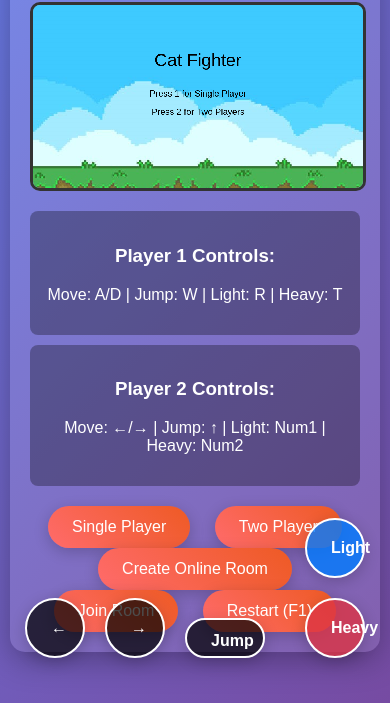
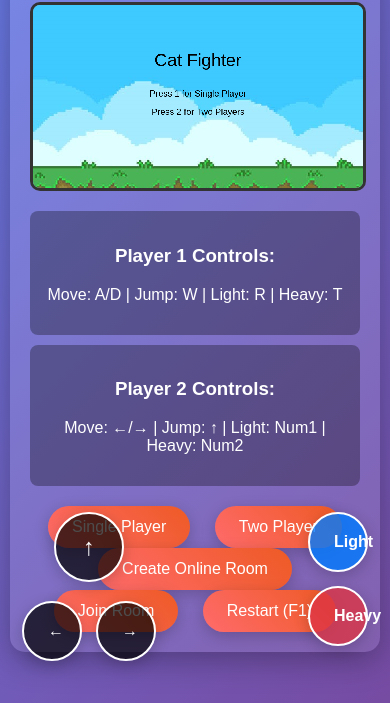
Before and after one commit to utsav7123/WebCatFighter, a website: page index.html in a window 390 px wide. Shown: the part 161-864 px from the top of the page. Drawn offline with nearby package versions, Linux system fonts and the light colour scheme.

Commit message:
Improve mobile controls: reorganize jump button like keyboard layout

```diff
--- a/index.html
+++ b/index.html
@@ -31,9 +31,13 @@
         <!-- Mobile Touch Controls -->
         <div id="mobileControls" class="mobile-controls" style="display: none;">
             <div class="touch-controls-left">
-                <button class="touch-btn move-btn" data-key="left">←</button>
-                <button class="touch-btn move-btn" data-key="right">→</button>
-                <button class="touch-btn jump-btn" data-key="jump">Jump</button>
+                <div class="jump-row">
+                    <button class="touch-btn jump-btn" data-key="jump">↑</button>
+                </div>
+                <div class="arrow-row">
+                    <button class="touch-btn move-btn" data-key="left">←</button>
+                    <button class="touch-btn move-btn" data-key="right">→</button>
+                </div>
             </div>
             <div class="touch-controls-right">
                 <button class="touch-btn attack-btn light" data-key="light">Light</button>
--- a/style.css
+++ b/style.css
@@ -97,8 +97,18 @@ button:active {
 }
 
 .touch-controls-left {
-    flex-direction: row;
-    align-items: flex-end;
+    align-items: center;
+}
+
+.jump-row {
+    display: flex;
+    justify-content: center;
+    margin-bottom: 5px;
+}
+
+.arrow-row {
+    display: flex;
+    gap: 10px;
 }
 
 .touch-btn {
@@ -112,7 +122,7 @@ button:active {
     font-weight: bold;
     touch-action: manipulation;
     user-select: none;
-    margin: 5px;
+    margin: 2px;
 }
 
 .touch-btn:active {
@@ -121,9 +131,10 @@ button:active {
 }
 
 .jump-btn {
-    width: 80px;
-    height: 40px;
-    border-radius: 20px;
+    width: 70px;
+    height: 70px;
+    font-size: 24px;
+    border-radius: 50%;
 }
 
 .attack-btn.light {
```
